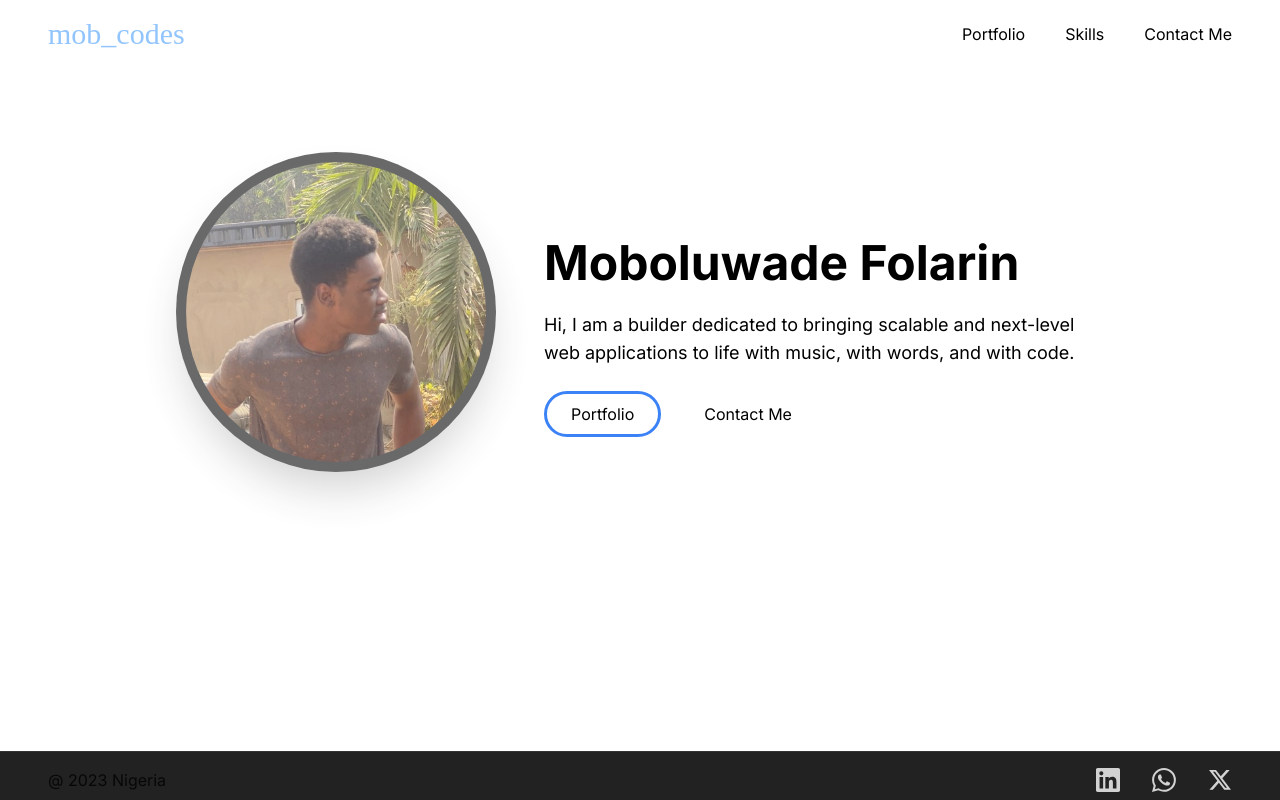
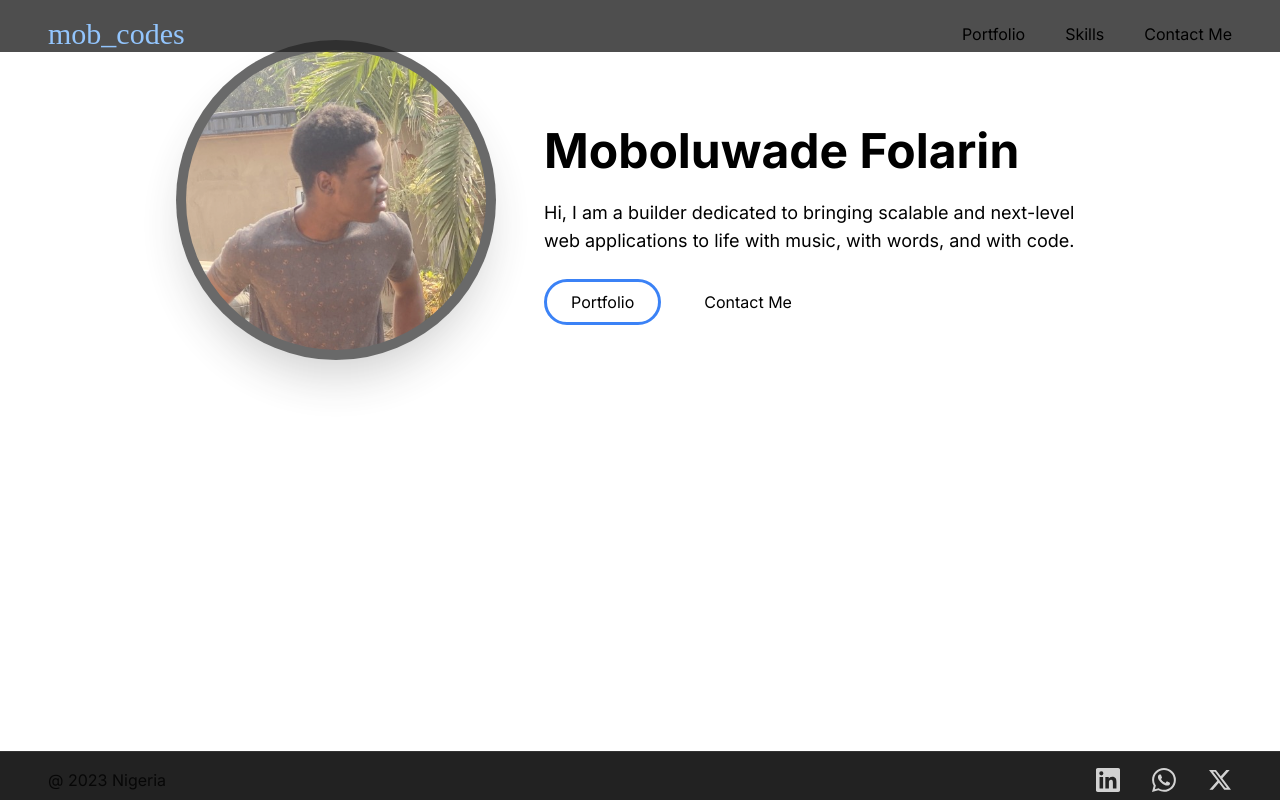
Before and after one commit to moboluwade/portfolio, a Next.js app: page / in a window 1280 px wide. Built offline with nearby package versions, Linux system fonts and the light colour scheme.

Commit message:
style(header): raise z-index of header higher than landing

```diff
--- a/src/app/components/Header/Header.tsx
+++ b/src/app/components/Header/Header.tsx
@@ -7,7 +7,7 @@ const Header = () => {
     const [showSidebar, setShowSidebar] = useState(false)
 
     return (
-        <div className="w-full fixed overflow-hidden">
+        <div className="w-full fixed overflow-hidden z-20 bg-[rgba(34,34,34,0.8)]">
             <div className="relative w-full">
                 <div className=" flex flex-row px-4 md:px-12 pt-2 md:pt-4 relative justify-between">
                     <span className="brand-logo text-3xl text-blue-300">mob_codes</span>
--- a/src/app/components/Landing/Landing.tsx
+++ b/src/app/components/Landing/Landing.tsx
@@ -3,7 +3,7 @@ import React from 'react'
 
 const Landing = () => {
   return (
-    <div className='px-4 pt-28 md:px-12 flex flex-col justify-center'>
+    <div className='px-4 -pt-28 md:px-12 flex flex-col justify-center z-10'>
       <div className=' flex flex-col md:flex-row justify-center gap-12 md:px-8 lg:px-32'>
         <div className='flex flex-col justify-center'>
           <div className=' w-[20rem] h-[20rem] rounded-full bg-[#444] shadow-2xl opacity-80 flex flex-row justify-center content-center'>
```
